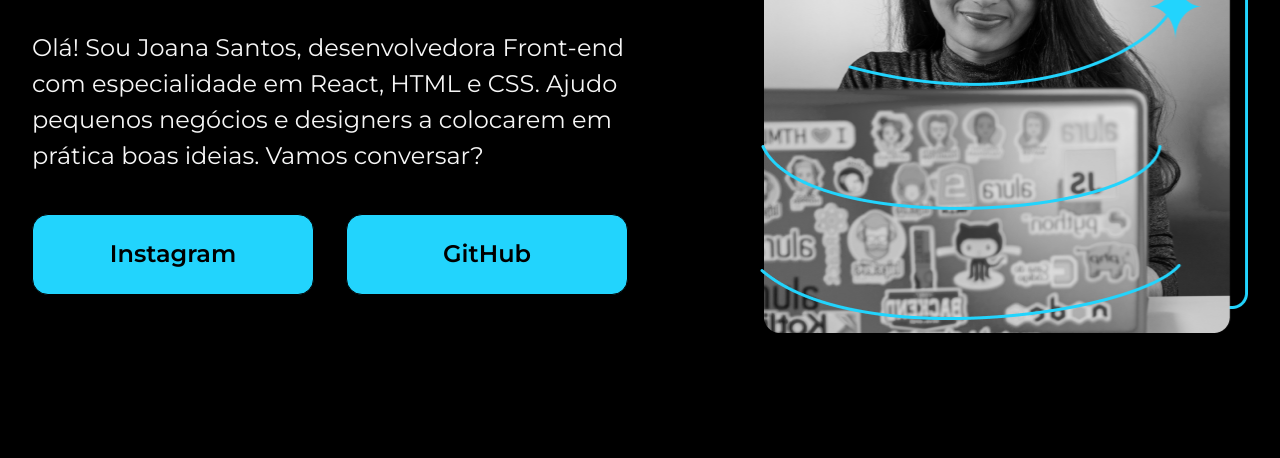
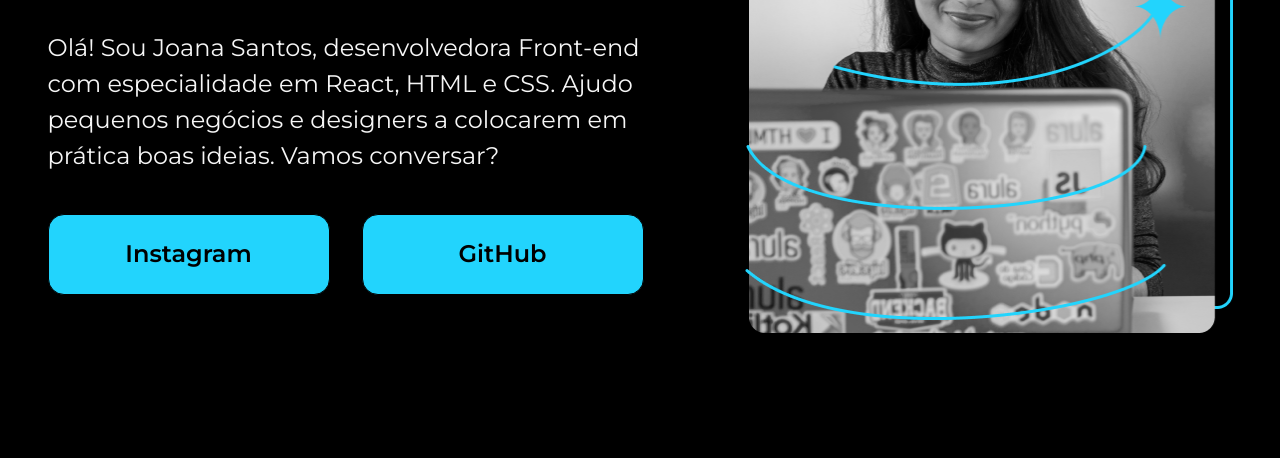
Before and after one commit to alexcsales/Portfolio, a plain HTML site: page index.html in a window 1280 px wide. Shown: the part 342-800 px from the top of the page. Drawn offline with nearby package versions, Linux system fonts and the light colour scheme.

Commit message:
Modificado: espaçamentos do conteudo

```diff
--- a/assets/css/index.css
+++ b/assets/css/index.css
@@ -1,14 +1,15 @@
 .conteudo {
     display: flex;
     align-items: center;
+    justify-content: center;
     gap: 82px;
     height: 100vh;
-    padding: 0 11rem 0 11rem;
 }
 
 .conteudo-container {
     display: flex;
     flex-direction: column;
+    width: 615px;
     gap: 40px;
 }
 
@@ -68,22 +69,9 @@
     height: 550px;
 }
 
-@media screen and (max-width: 1500px) {
-    .conteudo {
-        padding: 0 5rem 0 5rem;
-    }
-}
-
-@media screen and (max-width: 1330px) {
-    .conteudo {
-        padding: 0 2rem 0 2rem;
-    }
-}
-
 @media screen and (max-width: 1200px) {
     .conteudo {
         flex-direction: column;
-        padding: 2rem;
     }
 
     .conteudo-container {
@@ -96,7 +84,7 @@
     }
 }
 
-@media screen and (max-width: 720px) {
+@media screen and (max-width: 680px) {
     .conteudo-container-lista {
         flex-direction: column;
     }
```
